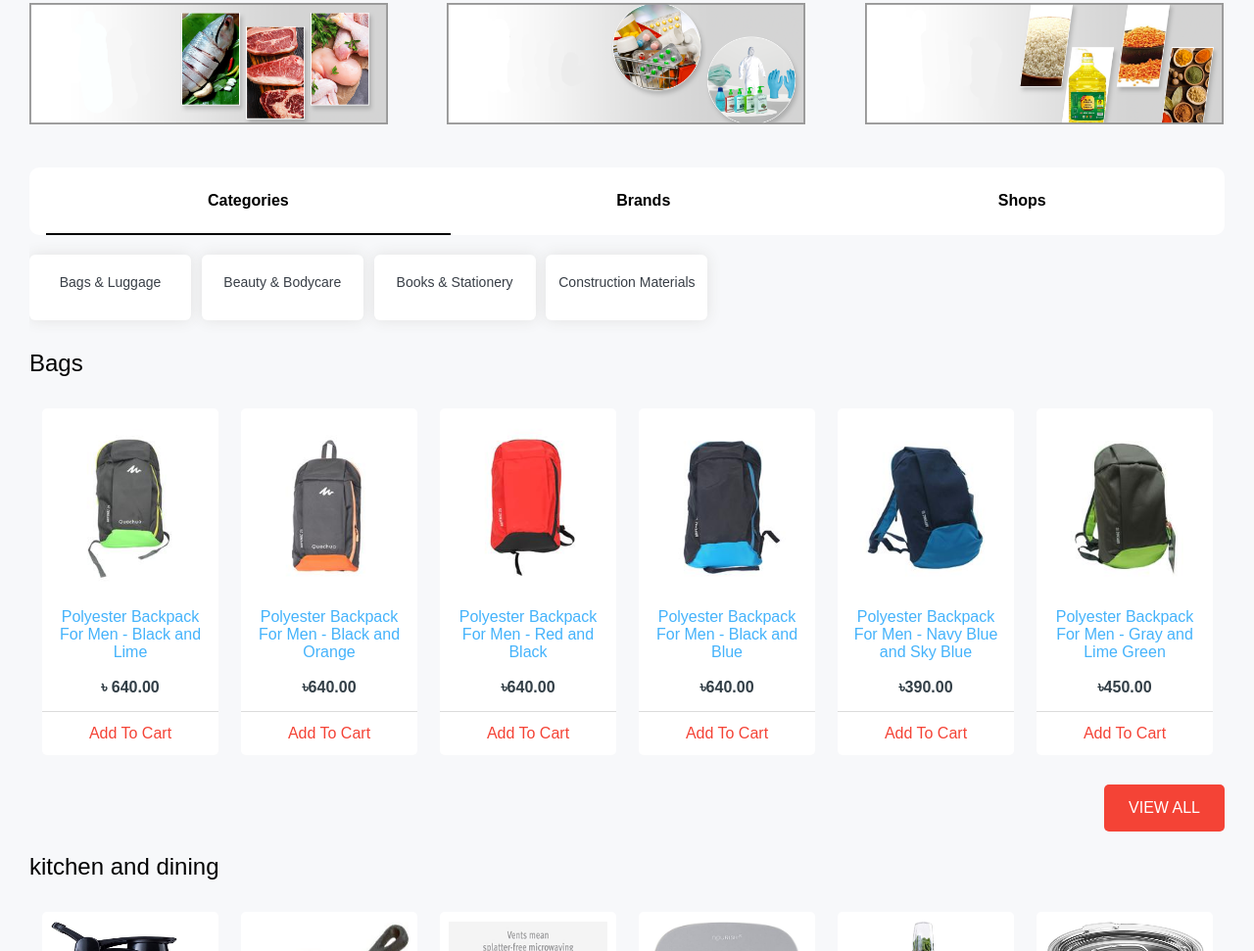
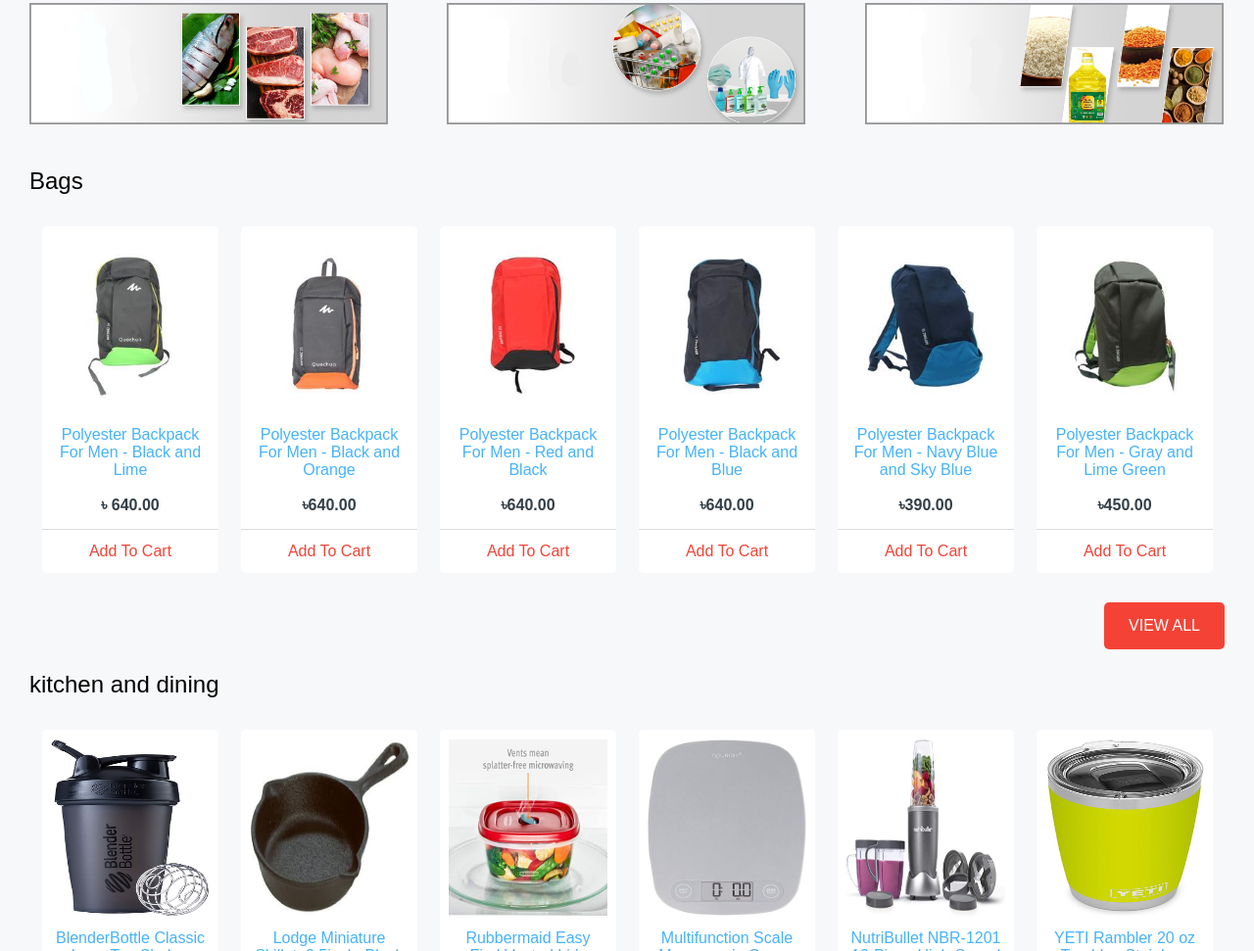
Before and after one commit to AsrafulWeb/E-commerce, a plain HTML site: page index.html in a window 1280 px wide. Shown: the part 779-1750 px from the top of the page at 98% size. Drawn offline with Linux system fonts and the light colour scheme.

Commit message:
Update index.html

```diff
--- a/index.html
+++ b/index.html
@@ -143,10 +143,9 @@
                     <img src="banner/express_g6.png" alt="">
                 </a>
             </div>
-
-		</div>
+	</div>
     </div>
-    <div class="container_full categoriesBrandAndShop_bg">
+    <!--<div class="container_full categoriesBrandAndShop_bg">
 		<div class="container fix">
             <div id="categoriesBrandAndShop">
                 <div class="categoriesBrandAndShopMenu">
@@ -182,7 +181,7 @@
                 </section>
             </div>
 		</div>
-    </div>
+    </div>-->
     <div class="container_full productAllSection_bg">
 		<div class="container fix">
             <div id="productAllSection">
```
